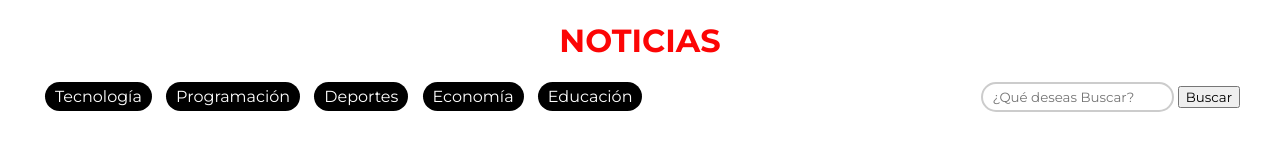
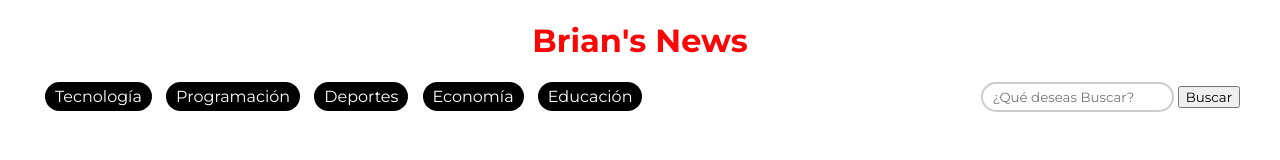
Before and after one commit to Brian-spartandevs/noticias, a plain HTML site: page index.html in a window 1280 px wide. Drawn offline with Linux system fonts and the light colour scheme; no server answers.

Commit message:
[BA] added New Title

```diff
--- a/index.html
+++ b/index.html
@@ -8,7 +8,7 @@
 </head>
 <body>
     <div class="container">
-        <h1>NOTICIAS</h1>
+        <h1>Brian's News</h1>
         <header>
             <nav>
                 <span class="cat" onclick="buscar('tecnología')">Tecnología</span>
```
